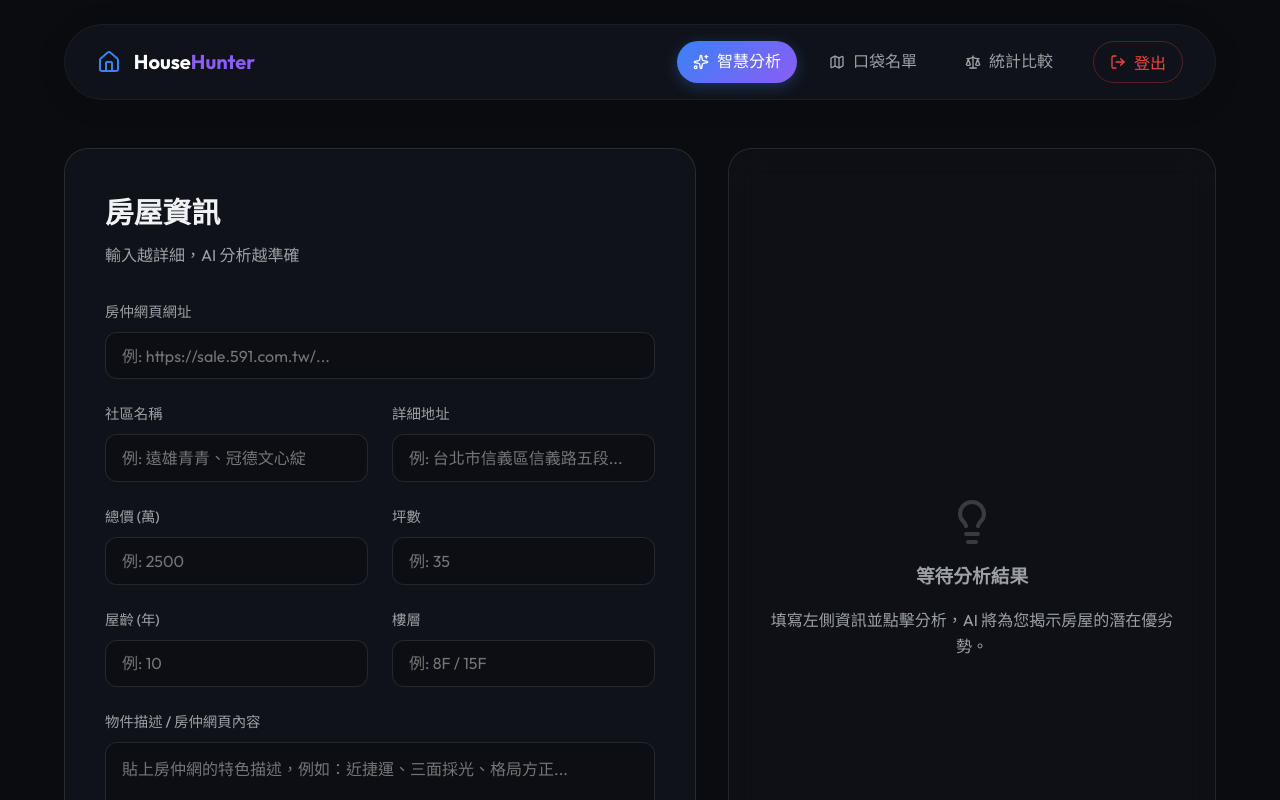
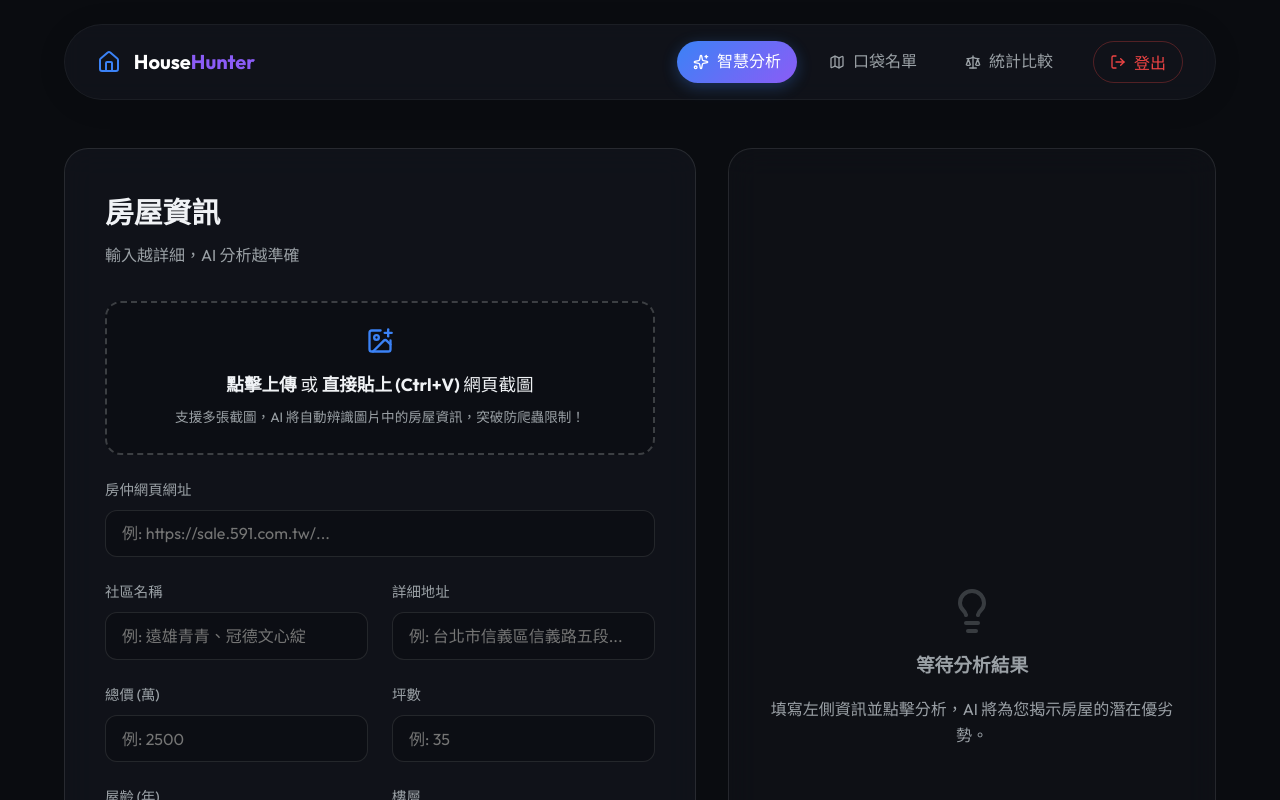
Before and after one commit to lilikoko70725/house-hunter, a Next.js app: page /analyze in a window 1280 px wide. Shown: the top 800 px of the page. Built offline with nearby package versions, Linux system fonts and the light colour scheme.

Commit message:
feat: 實作超強的螢幕截圖 AI 辨識功能，繞過防爬蟲機制

```diff
--- a/src/app/analyze/page.js
+++ b/src/app/analyze/page.js
@@ -2,7 +2,7 @@
 
 import { useState, useEffect } from 'react';
 import styles from './page.module.css';
-import { Home, ArrowLeft, Loader2, CheckCircle2, AlertTriangle, Lightbulb, TrendingUp, ChevronLeft, ChevronRight, X, MapPin, Navigation, ExternalLink, Car } from 'lucide-react';
+import { Home, ArrowLeft, Loader2, CheckCircle2, AlertTriangle, Lightbulb, TrendingUp, ChevronLeft, ChevronRight, X, MapPin, Navigation, ExternalLink, Car, ImagePlus } from 'lucide-react';
 import Link from 'next/link';
 
 export default function AnalyzePage() {
@@ -16,6 +16,7 @@ export default function AnalyzePage() {
     floor: '',
     description: ''
   });
+  const [screenshots, setScreenshots] = useState([]);
   const [loading, setLoading] = useState(false);
   const [result, setResult] = useState(null);
   const [errorMsg, setErrorMsg] = useState('');
@@ -71,6 +72,43 @@ export default function AnalyzePage() {
     setFormData({ ...formData, [e.target.name]: e.target.value });
   };
 
+  const handlePaste = (e) => {
+    const items = e.clipboardData?.items;
+    if (!items) return;
+
+    for (let i = 0; i < items.length; i++) {
+      if (items[i].type.indexOf('image') !== -1) {
+        const file = items[i].getAsFile();
+        handleImageFile(file);
+      }
+    }
+  };
+
+  const handleImageFile = (file) => {
+    if (!file) return;
+
+    if (!file.type.startsWith('image/')) {
+      alert('請上傳圖片檔案');
+      return;
+    }
+
+    const reader = new FileReader();
+    reader.onload = (e) => {
+      setScreenshots(prev => [...prev, e.target.result]);
+    };
+    reader.readAsDataURL(file);
+  };
+
+  const handleFileSelect = (e) => {
+    const files = Array.from(e.target.files);
+    files.forEach(handleImageFile);
+    e.target.value = '';
+  };
+
+  const removeScreenshot = (index) => {
+    setScreenshots(prev => prev.filter((_, i) => i !== index));
+  };
+
   const handleClear = () => {
     if (window.confirm('確定要清空所有已填寫的內容嗎？')) {
       const emptyData = {
@@ -84,6 +122,7 @@ export default function AnalyzePage() {
         description: ''
       };
       setFormData(emptyData);
+      setScreenshots([]);
       sessionStorage.removeItem('house_hunter_analyze_draft');
     }
   };
@@ -119,7 +158,7 @@ export default function AnalyzePage() {
 
   const handleAnalyze = async (e) => {
     e.preventDefault();
-    performAnalysis(formData);
+    performAnalysis({ ...formData, screenshots });
   };
 
   const handleImageError = (url) => {
@@ -219,6 +258,47 @@ export default function AnalyzePage() {
             <p className={styles.subtitle}>輸入越詳細，AI 分析越準確</p>
 
             <form onSubmit={handleAnalyze} className={styles.form}>
+              <div
+                className={styles.uploadZone}
+                onPaste={handlePaste}
+                onDragOver={(e) => e.preventDefault()}
+                onDrop={(e) => {
+                  e.preventDefault();
+                  if (e.dataTransfer.files) {
+                    Array.from(e.dataTransfer.files).forEach(handleImageFile);
+                  }
+                }}
+              >
+                <input
+                  type="file"
+                  id="screenshot-upload"
+                  accept="image/*"
+                  multiple
+                  onChange={handleFileSelect}
+                  className={styles.fileInput}
+                />
+                <label htmlFor="screenshot-upload" className={styles.uploadLabel}>
+                  <ImagePlus size={28} className={styles.uploadIcon} />
+                  <div className={styles.uploadText}>
+                    <strong>點擊上傳</strong> 或 <strong>直接貼上 (Ctrl+V)</strong> 網頁截圖
+                  </div>
+                  <div className={styles.uploadSubtext}>支援多張截圖，AI 將自動辨識圖片中的房屋資訊，突破防爬蟲限制！</div>
+                </label>
+
+                {screenshots.length > 0 && (
+                  <div className={styles.previewContainer}>
+                    {screenshots.map((src, idx) => (
+                      <div key={idx} className={styles.previewBox}>
+                        <img src={src} alt="screenshot" className={styles.previewImg} />
+                        <button type="button" onClick={() => removeScreenshot(idx)} className={styles.removePreviewBtn}>
+                          <X size={14} />
+                        </button>
+                      </div>
+                    ))}
+                  </div>
+                )}
+              </div>
+
               <div className={styles.inputGroup}>
                 <label>房仲網頁網址</label>
                 <input type="text" name="url" value={formData.url} onChange={handleChange} placeholder="例: https://sale.591.com.tw/..." />
--- a/src/app/analyze/page.module.css
+++ b/src/app/analyze/page.module.css
@@ -70,6 +70,104 @@
   display: flex;
   flex-direction: column;
   gap: 1.5rem;
+}
+
+/* Image Upload Styles */
+.uploadZone {
+  border: 2px dashed rgba(255, 255, 255, 0.2);
+  border-radius: 16px;
+  padding: 1.5rem;
+  background: rgba(0, 0, 0, 0.2);
+  transition: all 0.3s;
+  position: relative;
+}
+
+.uploadZone:hover {
+  border-color: var(--accent-primary);
+  background: rgba(59, 130, 246, 0.05);
+}
+
+.fileInput {
+  position: absolute;
+  top: 0;
+  left: 0;
+  width: 100%;
+  height: 100%;
+  opacity: 0;
+  cursor: pointer;
+  z-index: 10;
+}
+
+.uploadLabel {
+  display: flex;
+  flex-direction: column;
+  align-items: center;
+  justify-content: center;
+  gap: 0.5rem;
+  pointer-events: none;
+  text-align: center;
+}
+
+.uploadIcon {
+  color: var(--accent-primary);
+  margin-bottom: 0.5rem;
+}
+
+.uploadText {
+  color: var(--text-main);
+  font-size: 1.1rem;
+}
+
+.uploadSubtext {
+  color: var(--text-muted);
+  font-size: 0.85rem;
+}
+
+.previewContainer {
+  display: flex;
+  flex-wrap: wrap;
+  gap: 1rem;
+  margin-top: 1.5rem;
+  position: relative;
+  z-index: 20;
+}
+
+.previewBox {
+  position: relative;
+  width: 100px;
+  height: 100px;
+  border-radius: 8px;
+  border: 1px solid rgba(255, 255, 255, 0.1);
+  overflow: hidden;
+  box-shadow: 0 4px 12px rgba(0,0,0,0.2);
+}
+
+.previewImg {
+  width: 100%;
+  height: 100%;
+  object-fit: cover;
+}
+
+.removePreviewBtn {
+  position: absolute;
+  top: 4px;
+  right: 4px;
+  background: rgba(0, 0, 0, 0.6);
+  border: none;
+  color: white;
+  border-radius: 50%;
+  width: 20px;
+  height: 20px;
+  display: flex;
+  align-items: center;
+  justify-content: center;
+  cursor: pointer;
+  transition: all 0.2s;
+}
+
+.removePreviewBtn:hover {
+  background: #ef4444;
+  transform: scale(1.1);
 }
 
 .row {
--- a/src/app/api/analyze/route.js
+++ b/src/app/api/analyze/route.js
@@ -156,7 +156,7 @@ export async function POST(req) {
     }
 
     const prompt = `
-你是一位專業的房地產分析師。請根據以下房屋資訊，進行客觀且深度的優缺點分析、整理基本資料，並且**根據該地址的區域行情，推估最新的實價登錄價格區間，進行開價比對**。
+你是一位專業的房地產分析師。請根據以下房屋資訊${data.screenshots?.length > 0 ? '（以及使用者提供的網頁截圖）' : ''}，進行客觀且深度的優缺點分析、整理基本資料，並且**根據該地址的區域行情，推估最新的實價登錄價格區間，進行開價比對**。
 請以 JSON 格式回傳，格式必須嚴格符合以下結構：
 {
   "basicInfo": {
@@ -183,6 +183,7 @@ export async function POST(req) {
   "score": 85
 }
 (備註：如果某些基本資料無法從提供的資訊中取得，請直接填寫 "未提供"，請確保回傳純 JSON 格式)
+${data.screenshots?.length > 0 ? '*(注意：請務必仔細閱讀使用者上傳的截圖，並將截圖中的價格、坪數、優缺點描述等資訊整合進您的分析與 JSON 輸出中)*' : ''}
 
 房屋資訊：
 社區名稱：${data.communityName || '未提供'}
@@ -201,6 +202,22 @@ ${webpageContent}
       'gemini-1.5-pro'
     ];
 
+    let finalContents = [prompt];
+
+    if (data.screenshots && data.screenshots.length > 0) {
+      for (const base64Str of data.screenshots) {
+        const matches = base64Str.match(/^data:([a-zA-Z0-9]+\/[a-zA-Z0-9-.+]+);base64,(.+)$/);
+        if (matches && matches.length === 3) {
+          finalContents.push({
+            inlineData: {
+              data: matches[2],
+              mimeType: matches[1]
+            }
+          });
+        }
+      }
+    }
+
     let responseText = null;
     let aiResult = null;
     let lastError = null;
@@ -211,7 +228,7 @@ ${webpageContent}
           console.log(`Trying model ${modelName} (attempt ${attempt})...`);
           const response = await ai.models.generateContent({
             model: modelName,
-            contents: prompt,
+            contents: finalContents,
             config: {
               responseMimeType: "application/json"
             }
```
Also changed, not shown: scratch.js (added, +25 -0 lines).
